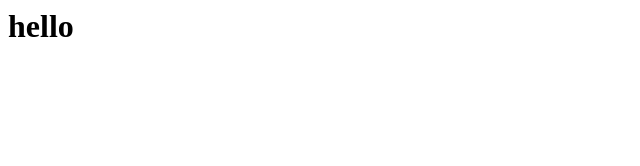
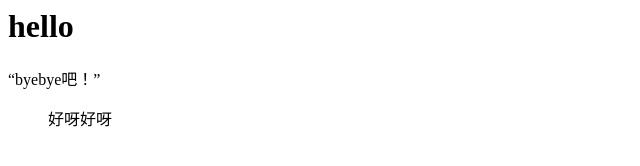
Before and after one commit to happyhani/cici, a plain HTML site: page index.html in a window 1280 px wide. Shown: the whole page, without its empty margins (0-640 px from the left). Drawn offline with Linux system fonts and the light colour scheme.

Commit message:
来一段对话

```diff
--- a/index.html
+++ b/index.html
@@ -1 +1,4 @@
 <h1>hello</h1>
+<q>byebye吧！</q>
+
+<blockquote>好呀好呀</blockquote>
```
